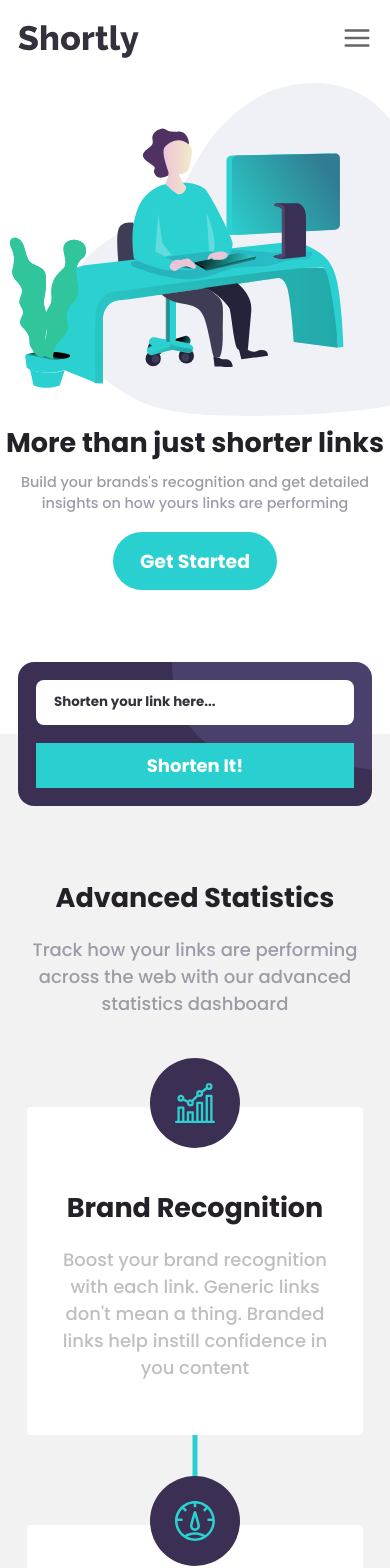
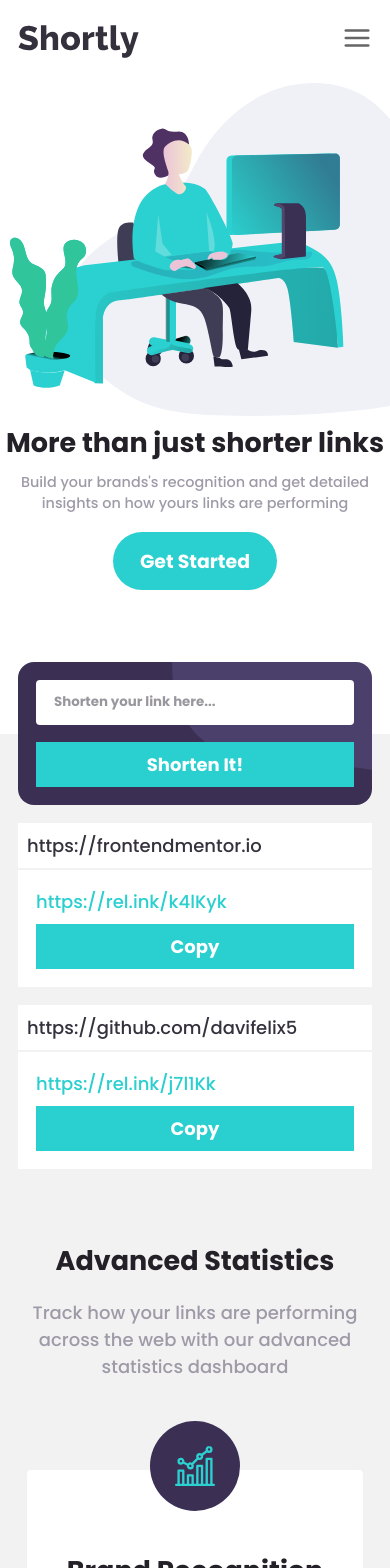
Before and after one commit to davifelix5/shortly, a React (Vite) app: page / in a window 390 px wide. Shown: the top 1568 px of the page. Built offline with nearby package versions, Linux system fonts and the light colour scheme.

Commit message:
feature: show and copy shortened links on mobile

```diff
--- a/src/App.jsx
+++ b/src/App.jsx
@@ -1,6 +1,6 @@
 import Header from './components/Header'
 import Hero from './components/Hero'
-import Form from './components/Form'
+import ShortenLinks from './components/ShortenLinks'
 import Statistics from './components/Statistics'
 import Boost from './components/Boost'
 import Footer from './components/Footer'
@@ -14,7 +14,7 @@ export default function App() {
     <ThemeProvider theme={theme}>
       <Header />
       <Hero />
-      <Form />
+      <ShortenLinks />
       <Statistics />
       <Boost />
       <Footer />
--- a/src/components/Form/index.jsx
+++ /dev/null
@@ -1,21 +0,0 @@
-import React from 'react'
-
-import {
-  Container,
-  Input,
-  Button
-} from './styles'
-
-export default function Form() {
-
-  function handleShortenSubmit(event) {
-    event.preventDefault()
-  }
-
-  return (
-    <Container onSubmit={handleShortenSubmit}>
-      <Input placeholder="Shorten your link here..." />
-      <Button type="submit">Shorten It!</Button>
-    </Container>
-  )
-}
--- a/src/components/Hero/styles.js
+++ b/src/components/Hero/styles.js
@@ -1,6 +1,8 @@
 import styled from 'styled-components'
 
-export const Container = styled.section``
+export const Container = styled.section`
+  padding-bottom: 8rem;
+`
 
 export const ImageContainer = styled.div`
   img {
--- /dev/null
+++ b/src/components/Link/index.jsx
@@ -0,0 +1,58 @@
+import React, { useEffect, useState } from 'react'
+
+import {
+  Container,
+  Header,
+  ShortenedContainer,
+  CopyButton,
+} from './styles'
+
+export default function Link({ link }) {
+
+  const [isCopied, setIsCopied] = useState(false)
+
+  function handleCopy() {
+    navigator.clipboard.writeText(link.shortened)
+    setIsCopied(true)
+  }
+
+  useEffect(() => {
+
+    if (!isCopied) return
+
+    const THREE_SECONDS = 3000
+
+    const timeout = setTimeout(() => {
+      setIsCopied(false)
+    }, THREE_SECONDS)
+
+    return () => {
+      clearTimeout(timeout)
+    }
+
+  }, [isCopied])
+
+  return (
+    <Container >
+      <Header>
+        <p>{link.original}</p>
+      </Header>
+      <ShortenedContainer>
+        <a
+          referrerPolicy="no-referrer"
+          target="_blank"
+          href={link.shortened}
+        >
+          {link.shortened}
+        </a>
+        <CopyButton
+          onClick={handleCopy}
+          copied={isCopied}
+          disabled={isCopied}
+        >
+          {isCopied ? 'Copied!' : 'Copy'}
+        </CopyButton>
+      </ShortenedContainer>
+    </Container>
+  )
+}
--- /dev/null
+++ b/src/components/Link/styles.js
@@ -0,0 +1,35 @@
+import styled from 'styled-components'
+
+export const Container = styled.li`
+  background-color: #FFF;
+  & + & {
+    margin-top: 1rem;
+  }
+`
+
+export const Header = styled.div`
+  padding: 0.5rem;
+  border-bottom: 2px solid ${({theme}) => theme.lightGrey };
+  color: ${({theme}) => theme.veryDarkBlue };
+`
+
+export const ShortenedContainer = styled.div`
+  display: flex;
+  flex-direction: column;
+  padding: 1rem;
+  a {
+    color: ${({theme}) => theme.primaryCyan };
+    margin-bottom: 0.5rem;
+  }
+  a:hover {
+    opacity: 0.8;
+  }
+`
+
+export const CopyButton = styled.button`
+  color: #FFF;
+  font-weight: bold;
+  font-size: 1rem;
+  padding: 0.5rem 0;
+  background-color: ${({copied, theme}) => copied ? theme.primaryViolet : theme.primaryCyan}
+`
--- /dev/null
+++ b/src/components/ShortenLinks/index.jsx
@@ -0,0 +1,56 @@
+import React, { useState } from 'react'
+
+import Link from '../Link'
+
+import {
+  Container,
+  Form,
+  InputControl,
+  ErrorMessage,
+  Input,
+  Button,
+  Links,
+} from './styles'
+
+export default function ShortenLinks() {
+
+  const [error, setError] = useState('')
+  const [links, setLinks] = useState([
+    {
+      original: 'https://frontendmentor.io',
+      shortened: 'https://rel.ink/k4lKyk'
+    },
+    {
+      original: 'https://github.com/davifelix5',
+      shortened: 'https://rel.ink/j7l1Kk'
+    }
+  ])
+
+  function handleShortenSubmit(event) {
+    event.preventDefault()
+  }
+
+  function getLinkCode(link) {
+    return link.split('/').pop()
+  }
+
+  return (
+    <Container>
+      <Form onSubmit={handleShortenSubmit}>
+        <InputControl>
+          <Input error={Boolean(error)} placeholder="Shorten your link here..." />
+          {error && <ErrorMessage>{error}</ErrorMessage>}
+        </InputControl>
+        <Button type="submit">Shorten It!</Button>
+      </Form>
+      <Links>
+        {links.map(link => {
+          const code = getLinkCode(link.shortened)
+          return (
+            <Link key={code} link={link}/>
+          )
+        })}
+      </Links>
+    </Container>
+  )
+}
--- a/src/components/Form/styles.js
+++ b/src/components/ShortenLinks/styles.js
@@ -3,26 +3,44 @@ import styled from 'styled-components'
 import mobileFormBackgroundUrl from '../../assets/images/bg-shorten-mobile.svg'
 import formBackgroundUrl from '../../assets/images/bg-shorten-desktop.svg'
 
-export const Container = styled.form`
+export const Container = styled.div`
+  background-color: ${({theme}) => theme.lightGrey };
+  display: flex;
+  flex-direction: column;
+`
+
+export const Form = styled.form`
   background: ${({theme}) => theme.primaryViolet } url(${mobileFormBackgroundUrl}) no-repeat top right / 200px;
   border-radius: 16px;
-  margin: 4rem 1rem;
+  margin: -4rem 1rem 1rem;
   padding: 1rem;
+`
+
+export const InputControl = styled.div`
+ margin-bottom: 0.8rem;
+`
+
+export const ErrorMessage = styled.p`
+  text-decoration: italic;
+  color: red;
+  font-size: 0.8rem;
 `
 
 export const Input = styled.input`
   width: 100%;
   height: 2.5rem;
   padding: 1rem;
-  margin-bottom: 1rem;
-  border-radius: 8px;
+  margin-bottom: 3px;
+  border-radius: 4px;
   &::placeholder {
-    color: ${({theme}) => theme.veryDarkBlue };
+    opacity: 0.5;
+    color: ${({error, theme}) => error ? 'red' : theme.veryDarkBlue };
     font-weight: bold;
   }
   &:focus {
     outline: 3px solid ${({theme}) => theme.primaryCyan };
   }
+  outline: ${(props) => props.error ? '2px solid red' : 'none'};
 `
 
 export const Button = styled.button`
@@ -33,3 +51,9 @@ export const Button = styled.button`
   color: #FFF;
   font-size: 1rem;
 `
+
+export const Links = styled.ul`
+  display: flex;
+  flex-direction: column;
+  margin: 0 1rem;
+`
--- a/src/components/Statistics/styles.js
+++ b/src/components/Statistics/styles.js
@@ -3,8 +3,7 @@ import styled from 'styled-components'
 export const Container = styled.section`
   position: relative;
   background-color: ${({theme}) => theme.lightGrey };;
-  padding: 8rem 0 4rem;
-  margin-top: -8rem;
+  padding: 4rem 0;
   z-index: -100;
 `
 
```
